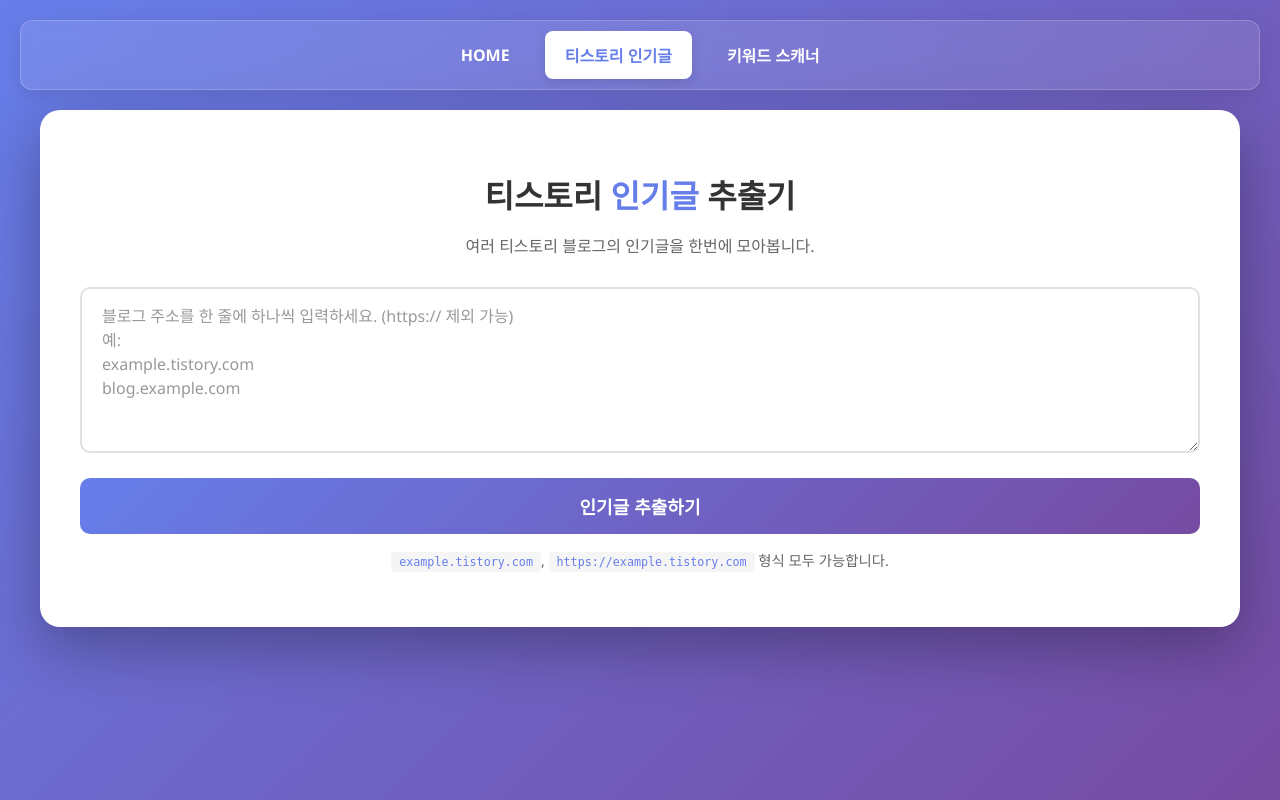
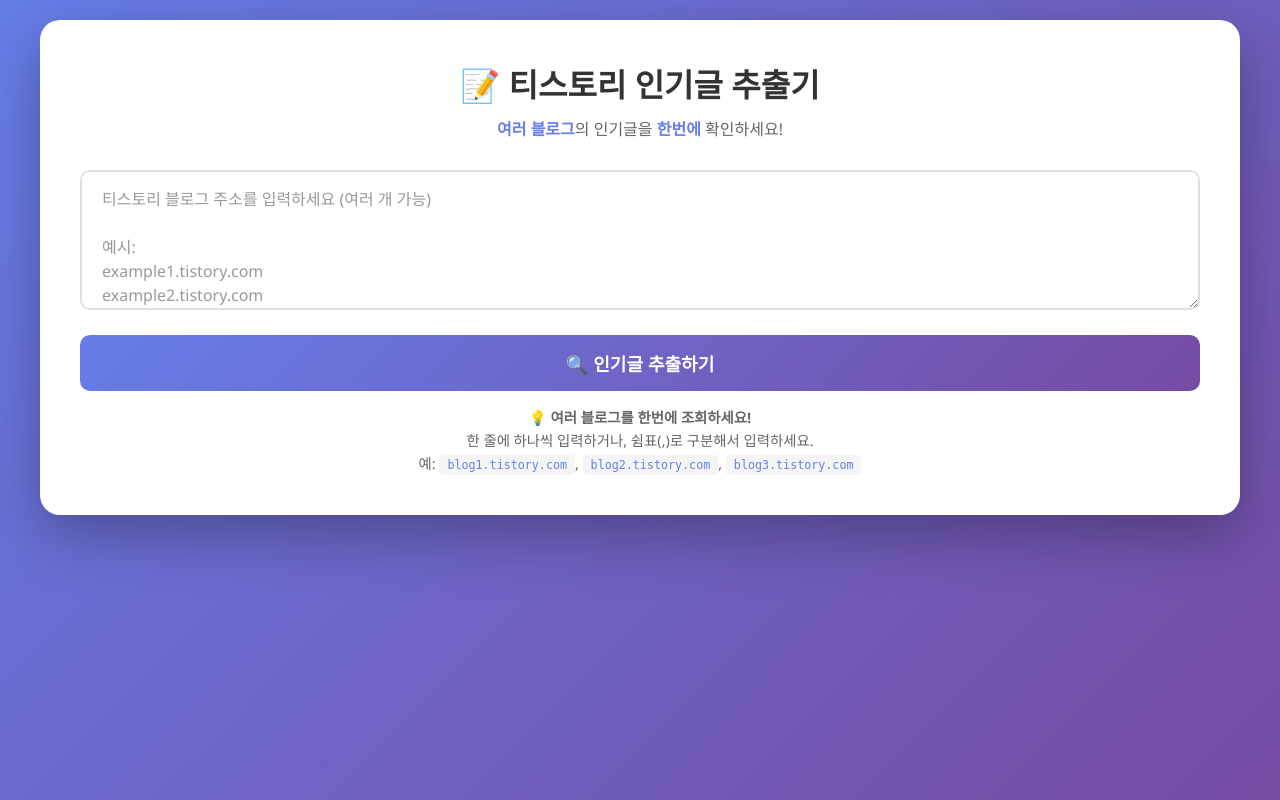
Before and after one commit to hyunilove1/tistory-extractor, a Python web app: template templates/index.html in a window 1280 px wide. Run offline with Jinja, Linux system fonts and the light colour scheme; the template is opened without the code that fills it, so the values that code supplies are empty.

Commit message:
Update index.html

```diff
--- a/templates/index.html
+++ b/templates/index.html
@@ -3,73 +3,21 @@
 <head>
     <meta charset="UTF-8">
     <meta name="viewport" content="width=device-width, initial-scale=1.0">
-    <title>티스토리 인기글 추출기</title>
+    <title>티스토리 인기글 추출기 - 다중 블로그 지원</title>
+    <style>
+        * {
+            margin: 0;
+            padding: 0;
+            box-sizing: border-box;
+        }
 
-<style>
-    /* * 기본 스타일
-    */
         body {
             font-family: 'Segoe UI', Tahoma, Geneva, Verdana, sans-serif;
             background: linear-gradient(135deg, #667eea 0%, #764ba2 100%);
             min-height: 100vh;
             padding: 20px;
-        box-sizing: border-box; /* 패딩이 크기에 포함되도록 추가 */
-        margin: 0; /* body의 기본 마진 제거 */
         }
 
-    /* * 새로 추가된 내비게이션 바 스타일
-    */
-    .main-nav {
-        background: rgba(255, 255, 255, 0.1);
-        backdrop-filter: blur(10px);
-        -webkit-backdrop-filter: blur(10px); /* Safari 지원 */
-        border-radius: 12px;
-        box-shadow: 0 5px 20px rgba(0, 0, 0, 0.1);
-        max-width: 1200px;
-        margin: 0 auto 20px auto; /* 상단, 좌우 중앙, 하단 여백 */
-        padding: 10px 30px;
-        border: 1px solid rgba(255, 255, 255, 0.2);
-    }
-
-    .main-nav ul {
-        list-style: none;
-        padding: 0;
-        margin: 0;
-        display: flex;
-        justify-content: center;
-        align-items: center;
-        gap: 15px; /* 메뉴 사이 간격 */
-    }
-
-    .main-nav li {
-        display: inline-block;
-    }
-
-    .main-nav li a {
-        display: block;
-        padding: 12px 20px;
-        text-decoration: none;
-        color: white;
-        font-weight: 600; /* 폰트 굵기 */
-        font-size: 16px;
-        border-radius: 8px;
-        transition: all 0.3s ease;
-    }
-
-    /* 호버 (마우스 올렸을 때) */
-    .main-nav li a:hover {
-        background: rgba(255, 255, 255, 0.2);
-    }
-
-    /* 현재 활성화된 메뉴 */
-    .main-nav li a.active {
-        background: white;
-        color: #667eea; /* 배경 그라데이션 시작 색상 */
-        box-shadow: 0 4px 10px rgba(0, 0, 0, 0.1);
-    }
-
-    /* * 기존 컨테이너 스타일
-    */
         .container {
             background: white;
             border-radius: 20px;
@@ -78,7 +26,6 @@
             width: 100%;
             margin: 0 auto;
             padding: 40px;
-        box-sizing: border-box; /* 패딩이 크기에 포함되도록 추가 */
         }
 
         h1 {
@@ -114,7 +61,6 @@
             transition: all 0.3s;
             resize: vertical;
             min-height: 140px;
-        box-sizing: border-box; /* 패딩이 크기에 포함되도록 추가 */
         }
 
         textarea:focus {
@@ -412,20 +358,7 @@
             background: #764ba2;
         }
 
-    /* * 반응형 스타일
-    */
         @media (max-width: 768px) {
-        .main-nav {
-            padding: 10px;
-        }
-        .main-nav ul {
-            justify-content: space-around; /* 모바일에선 꽉 차게 */
-            gap: 5px;
-        }
-        .main-nav li a {
-            padding: 10px 8px; /* 모바일에선 패딩 축소 */
-            font-size: 14px;
-        }
             .container {
                 padding: 20px;
             }
@@ -445,222 +378,203 @@
     </style>
 </head>
 <body>
-
-<!--
-    ★ 여기가 내비게이션 바 HTML 입니다. ★
--->
-<nav class="main-nav">
-    <ul>
-        <li><a href="/">HOME</a></li>
-        <li><a href="/" class="active">티스토리 인기글</a></li>
-        <li><a href="/scanner">키워드 스캐너</a></li> <!-- 링크 수정됨 -->
-    </ul>
-</nav>
-
-<!--
-    기존 컨테이너 HTML
--->
     <div class="container">
-    <h1>티스토리 <span class="highlight">인기글</span> 추출기</h1>
-    <p class="subtitle">여러 티스토리 블로그의 인기글을 한번에 모아봅니다.</p>
+        <h1>📝 티스토리 인기글 추출기</h1>
+        <p class="subtitle">
+            <span class="highlight">여러 블로그</span>의 인기글을 <span class="highlight">한번에</span> 확인하세요!
+        </p>
 
         <div class="input-group">
-        <textarea id="blogUrls" rows="6" placeholder="블로그 주소를 한 줄에 하나씩 입력하세요. (https:// 제외 가능)&#10;예:&#10;example.tistory.com&#10;blog.example.com"></textarea>
+            <textarea
+                id="blogUrls"
+                placeholder="티스토리 블로그 주소를 입력하세요 (여러 개 가능)
+
+예시:
+example1.tistory.com
+example2.tistory.com
+https://example3.tistory.com"
+            ></textarea>
         </div>
 
-    <button id="extractBtn" class="extract-btn">인기글 추출하기</button>
+        <button onclick="extractPosts()" id="extractBtn" class="extract-btn">
+            🔍 인기글 추출하기
+        </button>
 
-    <p class="example">
-        <code>example.tistory.com</code>, <code>https://example.tistory.com</code> 형식 모두 가능합니다.
-    </p>
-
-    <!-- 로딩, 에러, 결과 표시 영역 -->
-    <div id="loading" class="loading">
-        <div class="spinner"></div>
-        <p>블로그를 분석 중입니다. 잠시만 기다려주세요...</p>
-        <p id="progressInfo" class="progress-info"></p>
+        <div class="example">
+            💡 <strong>여러 블로그를 한번에 조회하세요!</strong><br>
+            한 줄에 하나씩 입력하거나, 쉼표(,)로 구분해서 입력하세요.<br>
+            예: <code>blog1.tistory.com</code>, <code>blog2.tistory.com</code>, <code>blog3.tistory.com</code>
         </div>
 
-    <div id="error" class="error"></div>
+        <div class="loading" id="loading">
+            <div class="spinner"></div>
+            <p><strong>인기글을 추출하는 중입니다...</strong></p>
+            <p class="progress-info" id="progressInfo"></p>
+        </div>
 
-    <div id="results" class="results">
-        <div id="summary" class="summary"></div>
-        <div id="blogResults" class="blog-results"></div>
+        <div class="error" id="error"></div>
+
+        <div class="results" id="results">
+            <div class="summary">
+                <h2>🎉 추출 완료!</h2>
+                <div class="summary-stats">
+                    <div class="stat-item">
+                        <div class="stat-number" id="totalBlogs">0</div>
+                        <div class="stat-label">조회한 블로그</div>
+                    </div>
+                    <div class="stat-item">
+                        <div class="stat-number" id="totalPosts">0</div>
+                        <div class="stat-label">전체 인기글</div>
+                    </div>
                 </div>
             </div>
 
-<!--
-    JavaScript (동작) 코드
--->
+            <div class="blog-results" id="blogResults"></div>
+        </div>
+    </div>
+
     <script>
-    document.addEventListener('DOMContentLoaded', () => {
-        const extractBtn = document.getElementById('extractBtn');
-        const blogUrlsInput = document.getElementById('blogUrls');
+        async function extractPosts() {
+            const blogUrls = document.getElementById('blogUrls').value.trim();
             const loading = document.getElementById('loading');
-        const progressInfo = document.getElementById('progressInfo');
             const error = document.getElementById('error');
             const results = document.getElementById('results');
-        const summary = document.getElementById('summary');
-        const blogResults = document.getElementById('blogResults');
+            const extractBtn = document.getElementById('extractBtn');
 
-        extractBtn.addEventListener('click', async () => {
-            const blogUrls = blogUrlsInput.value.trim();
+            // 초기화
+            error.classList.remove('show');
+            results.classList.remove('show');
+
             if (!blogUrls) {
                 showError('블로그 주소를 입력해주세요.');
                 return;
             }
 
-            // UI 초기화
-            hideError();
-            results.classList.remove('show');
-            blogResults.innerHTML = '';
-            summary.innerHTML = '';
+            // URL 개수 확인
+            const urlCount = blogUrls.split(/[\n,]/).filter(u => u.trim()).length;
+            document.getElementById('progressInfo').textContent = `${urlCount}개의 블로그를 분석 중...`;
+
+            // 로딩 시작
             loading.classList.add('show');
-            progressInfo.textContent = '';
             extractBtn.disabled = true;
 
             try {
-                // app.py의 /extract 엔드포인트 호출
                 const response = await fetch('/extract', {
                     method: 'POST',
                     headers: {
                         'Content-Type': 'application/json',
                     },
-                    body: JSON.stringify({ blog_urls: blogUrls }),
+                    body: JSON.stringify({ blog_urls: blogUrls })
                 });
-
-                if (!response.ok) {
-                    throw new Error(`서버 오류가 발생했습니다. (상태: ${response.status})`);
-                }
 
                 const data = await response.json();
 
                 if (data.success) {
-                    renderResults(data);
+                    displayResults(data.results);
                 } else {
-                    showError(data.error || '알 수 없는 오류가 발생했습니다.');
+                    showError(data.error);
                 }
-
             } catch (err) {
-                showError(`네트워크 오류가 발생했습니다: ${err.message}`);
+                showError('서버와 통신 중 오류가 발생했습니다: ' + err.message);
             } finally {
                 loading.classList.remove('show');
                 extractBtn.disabled = false;
             }
-        });
+        }
 
-        function renderResults(data) {
-            results.classList.add('show');
-            blogResults.innerHTML = ''; // 이전 결과 초기화
-            summary.innerHTML = ''; // 요약 초기화
+        function displayResults(blogResults) {
+            const results = document.getElementById('results');
+            const blogResultsContainer = document.getElementById('blogResults');
+            const totalBlogsEl = document.getElementById('totalBlogs');
+            const totalPostsEl = document.getElementById('totalPosts');
 
-            let totalPosts = 0;
-            let successBlogs = 0;
+            // 통계 계산
+            const totalBlogs = blogResults.length;
+            const totalPosts = blogResults.reduce((sum, blog) => sum + (blog.count || 0), 0);
 
-            if (data.results && data.results.length > 0) {
-                data.results.forEach(result => {
-                    if (result.success) {
-                        totalPosts += result.count;
-                        successBlogs++;
-                    }
-                    blogResults.innerHTML += createBlogCard(result);
-                });
+            totalBlogsEl.textContent = totalBlogs;
+            totalPostsEl.textContent = totalPosts;
 
-                // 요약 정보 생성
-                summary.innerHTML = `
-                    <h2>분석 요약</h2>
-                    <div class="summary-stats">
-                        <div class="stat-item">
-                            <div class="stat-number">${data.total_blogs}</div>
-                            <div class="stat-label">요청 블로그</div>
-                        </div>
-                        <div class="stat-item">
-                            <div class="stat-number">${successBlogs}</div>
-                            <div class="stat-label">분석 성공</div>
-                        </div>
-                        <div class="stat-item">
-                            <div class="stat-number">${totalPosts}</div>
-                            <div class="stat-label">총 인기글</div>
+            // 각 블로그 결과 표시
+            blogResultsContainer.innerHTML = blogResults.map((blog, blogIndex) => {
+                const blogName = extractBlogName(blog.blog_url);
+
+                if (!blog.success) {
+                    return `
+                        <div class="blog-card error">
+                            <div class="blog-header">
+                                <div class="blog-name">
+                                    ❌ ${blogName}
+                                    <div class="blog-url-display">${blog.blog_url}</div>
                                 </div>
                             </div>
-                `;
-            } else {
-                summary.innerHTML = '<h2>분석 결과가 없습니다.</h2>';
-            }
-
-            // 카드 토글 이벤트 바인딩
-            bindToggleEvents();
-        }
-
-        function createBlogCard(result) {
-            let contentHtml = '';
-            const isError = !result.success;
-            const cardClass = isError ? 'blog-card error' : 'blog-card';
-
-            if (isError) {
-                contentHtml = `<div class="error-message"><strong>오류:</strong> ${result.error}</div>`;
-            } else if (result.posts.length === 0) {
-                contentHtml = `<div class="error-message">인기글을 찾을 수 없습니다.</div>`;
-            } else {
-                contentHtml = result.posts.map((post, index) => `
-                    <div class="post-item">
-                        <span class="post-number">${index + 1}</span>
-                        <a href="${post.url}" class="post-title" target="_blank" rel="noopener noreferrer">${escapeHTML(post.title)}</a>
-                        <span class="post-url">${post.url}</span>
-                    </div>
-                `).join('');
-            }
-
-            const cleanUrl = result.blog_url.replace(/^https?:\/\//, '');
-
-            return `
-                <div class="${cardClass}">
-                    <div class="blog-header">
-                        <div class="blog-name">
-                            <span>${cleanUrl}</span>
-                        </div>
-                        <div class="blog-count">
-                            ${isError ? '오류' : `${result.count}개`}
-                            <span class="toggle-icon" style="display: inline-block;">▼</span>
-                        </div>
-                    </div>
-                    <div class="blog-content">
-                        ${contentHtml}
+                            <div class="error-message">
+                                ${blog.error}
                             </div>
                         </div>
                     `;
                 }
 
-        function bindToggleEvents() {
-            document.querySelectorAll('.blog-header').forEach(header => {
-                header.addEventListener('click', () => {
-                    header.closest('.blog-card').classList.toggle('collapsed');
-                });
-            });
+                return `
+                    <div class="blog-card" id="blog-${blogIndex}">
+                        <div class="blog-header" onclick="toggleBlog(${blogIndex})">
+                            <div class="blog-name">
+                                <span class="toggle-icon">▼</span>
+                                <div>
+                                    ✅ ${blogName}
+                                    <div class="blog-url-display">${blog.blog_url}</div>
+                                </div>
+                            </div>
+                            <span class="blog-count">${blog.count}개</span>
+                        </div>
+                        <div class="blog-content">
+                            ${blog.posts.map((post, index) => `
+                                <div class="post-item">
+                                    <span class="post-number">${index + 1}</span>
+                                    <a href="${post.url}" target="_blank" class="post-title">${escapeHtml(post.title)}</a>
+                                    <span class="post-url">${post.url}</span>
+                                </div>
+                            `).join('')}
+                        </div>
+                    </div>
+                `;
+            }).join('');
+
+            results.classList.add('show');
+        }
+
+        function toggleBlog(index) {
+            const blogCard = document.getElementById(`blog-${index}`);
+            blogCard.classList.toggle('collapsed');
+        }
+
+        function extractBlogName(url) {
+            try {
+                const urlObj = new URL(url);
+                return urlObj.hostname.replace('.tistory.com', '');
+            } catch {
+                return url;
+            }
+        }
+
+        function escapeHtml(text) {
+            const div = document.createElement('div');
+            div.textContent = text;
+            return div.innerHTML;
         }
 
         function showError(message) {
+            const error = document.getElementById('error');
             error.textContent = message;
             error.classList.add('show');
         }
 
-        function hideError() {
-            error.classList.remove('show');
-        }
-
-        function escapeHTML(str) {
-            return str.replace(/[&<>"']/g, function(match) {
-                return {
-                    '&': '&amp;',
-                    '<': '&lt;',
-                    '>': '&gt;',
-                    '"': '&quot;',
-                    "'": '&#x27;'
-                }[match];
-            });
+        // Ctrl+Enter로 추출 실행
+        document.getElementById('blogUrls').addEventListener('keydown', function(e) {
+            if (e.ctrlKey && e.key === 'Enter') {
+                extractPosts();
             }
         });
     </script>
-
 </body>
 </html>
```
Lines whose indentation alone changed are shown as unchanged.
